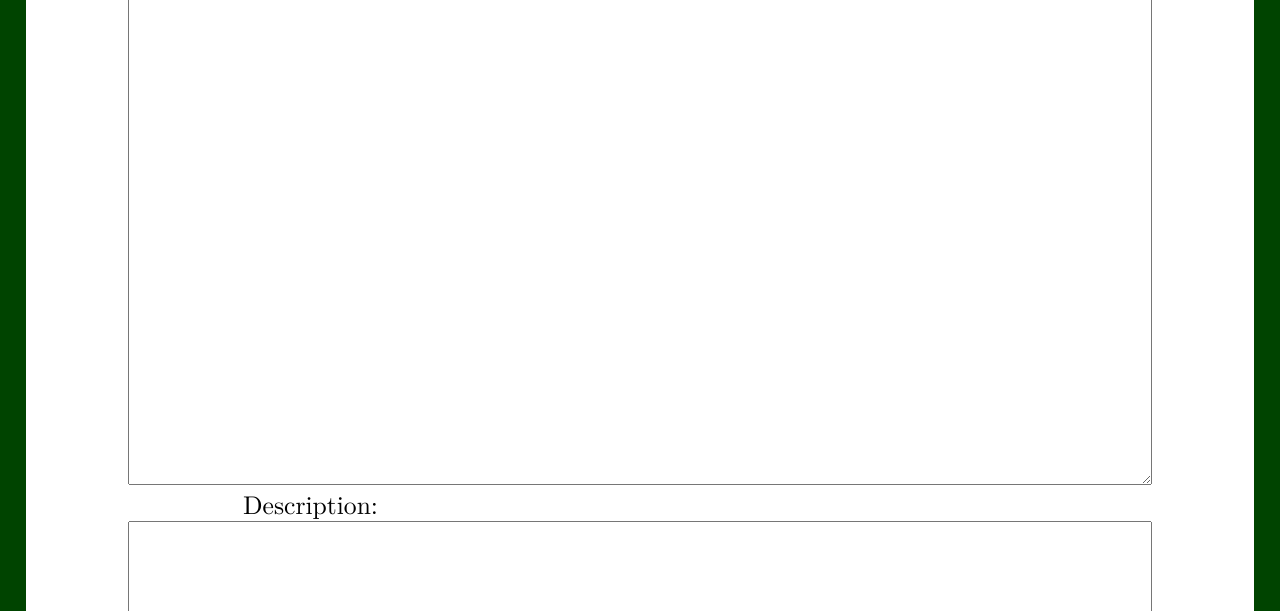
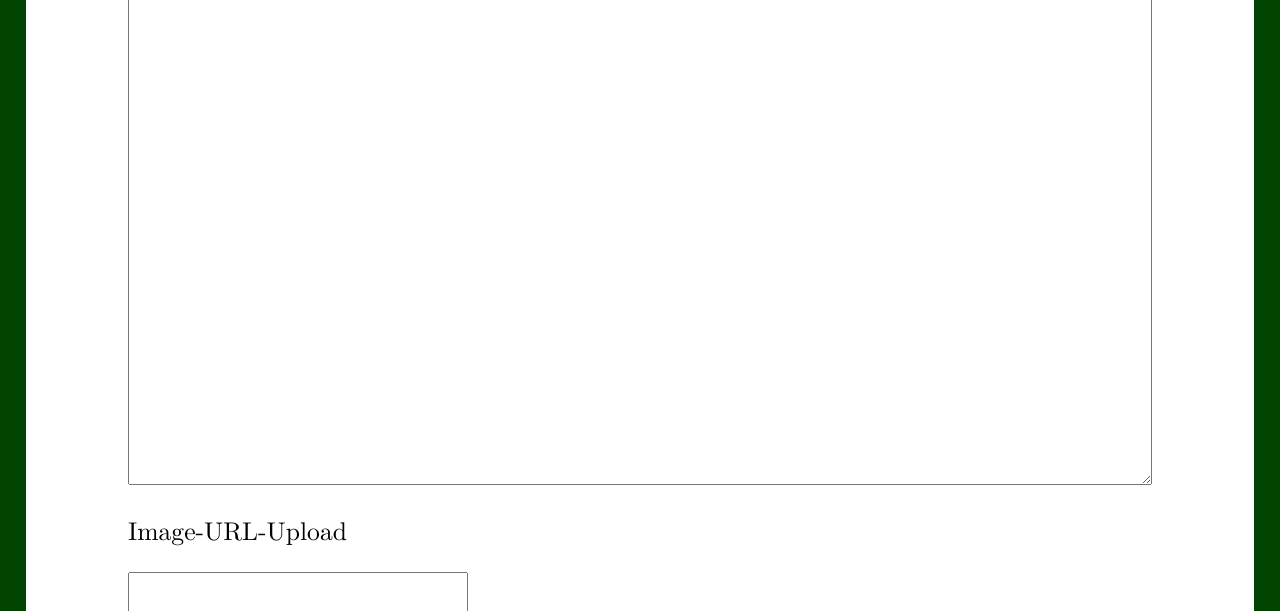
Before and after one commit to polarwinkel/PolarCloud, a Flask app: page /_new/ in a window 1280 px wide. Shown: the part 698-1309 px from the top of the page. Run offline with Flask 2, Linux system fonts and the light colour scheme.

Commit message:
added image url upload

```diff
--- a/templates/new.html
+++ b/templates/new.html
@@ -12,6 +12,7 @@
         <option value="mdtex" selected>mdtex</option>
         <option value="svg">svg</option>
         <option value="file">file upload</option>
+        <option value="imgUrl">image url upload</option>
         <option value="folder">folder</option>
     </select>
 </div>
@@ -19,6 +20,11 @@
 <h3>Content:</h3>
 <div style="clear:both;" id="dsource"><textarea path="source" id="source" class="formdata" rows="20"></textarea></div>
 <div style="clear:both;"><input type="file" id="file" name="file" style="display: none;" /></div>
+<div style="clear:both;" id="imgUrlOption" style="display:none">
+    <p>Image-URL-Upload</p><input type="text" id="imgUrl" >
+    <img id="imgUrlUpload" src="#" alt="url upload image" style="display:block;" />
+    <button onclick="imgUrlUpload()">Load Image</button>
+</div>
 <label for="description">Description:</label>
 <textarea name="description" id="description" class="formdata" rows="5"></textarea>
 <label for="keywords">Keywords:</label>
@@ -41,26 +47,54 @@
         if (type=='mdtex'){
             document.getElementById('dsource').style.display = 'block';
             document.getElementById('file').style.display = 'none';
+            document.getElementById('imgUrlOption').style.display = 'none';
             document.getElementById('description').style.display = 'block';
             document.getElementById('keywords').style.display = 'block';
             document.getElementById('source').value = '';
         } else if (type=='svg'){
             document.getElementById('dsource').style.display = 'block';
             document.getElementById('file').style.display = 'none';
+            document.getElementById('imgUrlOption').style.display = 'none';
             document.getElementById('description').style.display = 'block';
             document.getElementById('keywords').style.display = 'block';
             document.getElementById('source').value = defaultSvg;
         } else if (type=='file'){
             document.getElementById('dsource').style.display = 'none';
             document.getElementById('file').style.display = 'block';
+            document.getElementById('imgUrlOption').style.display = 'none';
+            document.getElementById('description').style.display = 'block';
+            document.getElementById('keywords').style.display = 'block';
+        } else if (type=='imgUrl'){
+            document.getElementById('dsource').style.display = 'none';
+            document.getElementById('file').style.display = 'none';
+            document.getElementById('imgUrlOption').style.display = 'block';
             document.getElementById('description').style.display = 'block';
             document.getElementById('keywords').style.display = 'block';
         } else if (type=='folder'){
             document.getElementById('dsource').style.display = 'none';
             document.getElementById('file').style.display = 'none';
+            document.getElementById('imgUrlOption').style.display = 'none';
             document.getElementById('description').style.display = 'none';
             document.getElementById('keywords').style.display = 'none';
         }
+    }
+
+    var imgUrlFile;
+    function imgUrlUpload() {
+        var url = document.getElementById('imgUrl').value;
+        var imgPreview = document.getElementById('imgUrlUpload');
+        var xhr = new XMLHttpRequest();
+        xhr.onload = function() {
+            //var reader = new FileReader();
+            //var img = reader.readAsDataURL(xhr.response);
+            var img = xhr.response;
+            var filename = url.split('/').pop()
+            imgUrlFile = new File([xhr.response], filename, {type: img.type,});
+        };
+        xhr.open('GET', url);
+        xhr.responseType = 'blob';
+        xhr.send();
+        imgPreview.src = url;
     }
 
     async function save() {
@@ -73,7 +107,7 @@
         send['name'] = name;
         send['description'] = description;
         send['keywords'] = keywords;
-        if (type != 'file') {
+        if (type != 'file' && type != 'imgUrl') {
             var source = document.getElementById('source').value;
             send['source'] = source;
             const response = await fetch(createUrl, {
@@ -91,7 +125,13 @@
             });
         } else {
             var formData = new FormData();
-            var file = document.getElementById('file').files[0];
+            if (type == 'file') {
+                var file = document.getElementById('file').files[0];
+            }
+            else {
+                var file=imgUrlFile;
+            }
+            send['type'] = 'file';
             formData.append('name', name);
             formData.append('description', description);
             formData.append('keywords', keywords);
```
